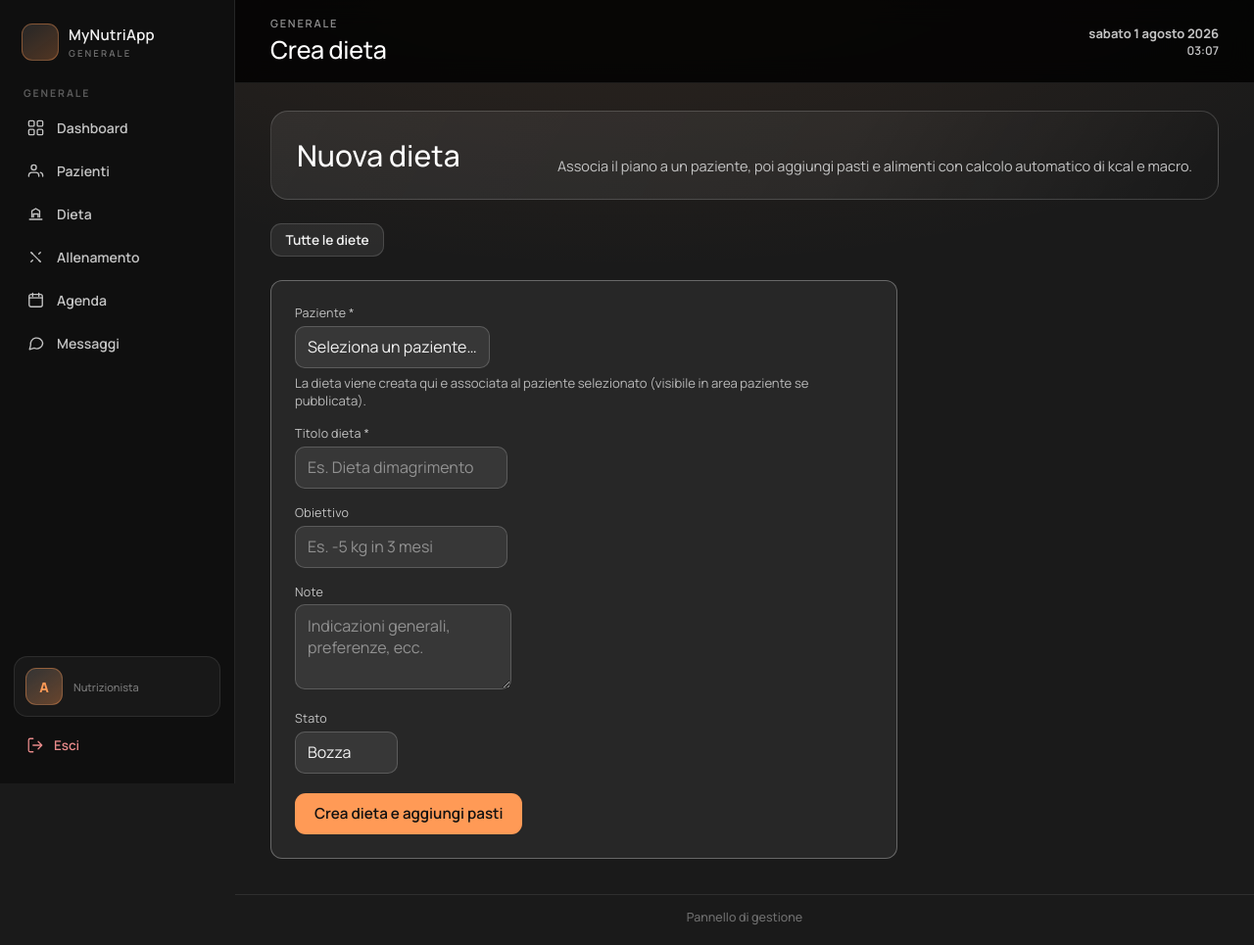
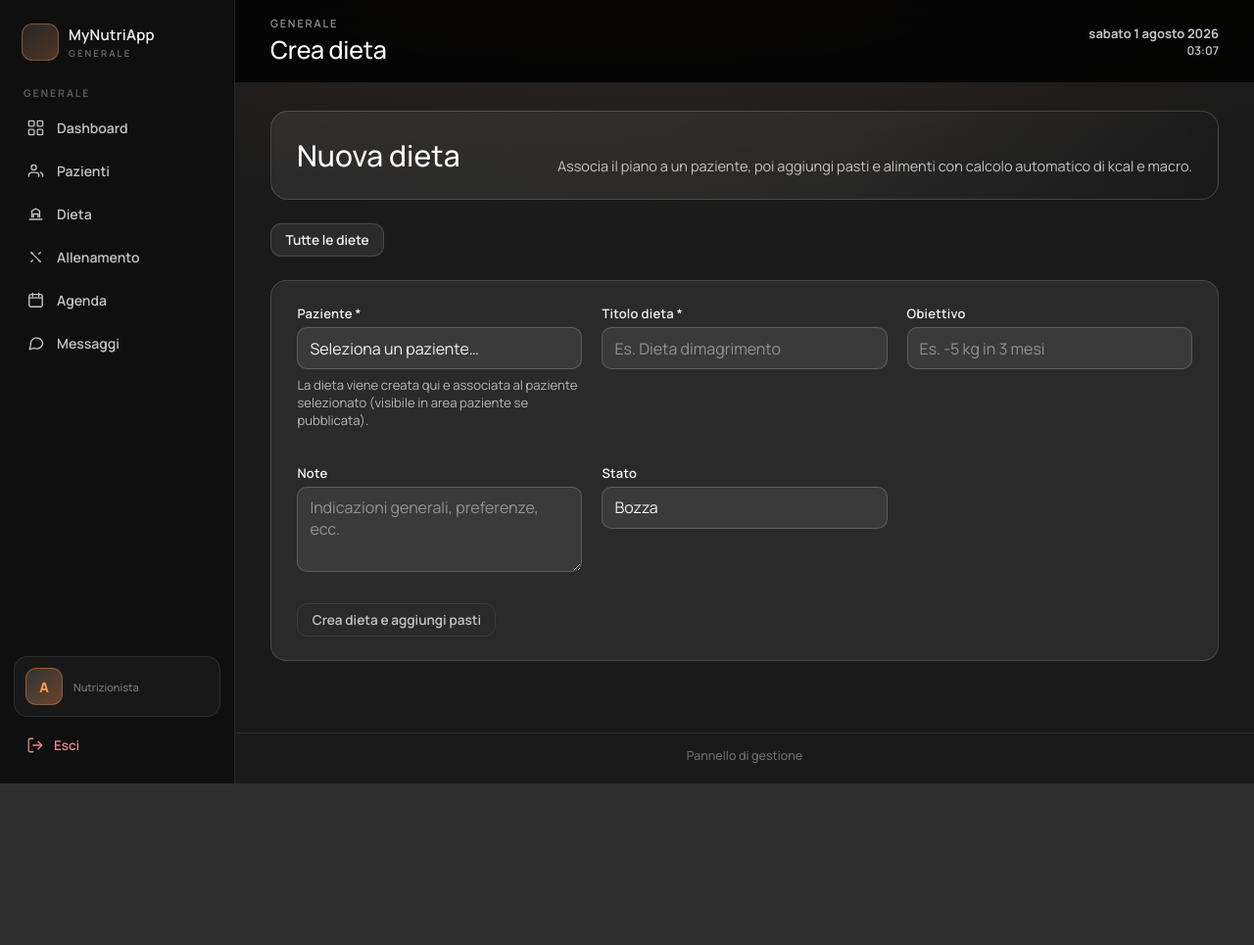
Before and after one commit to robertolibanora/mynutriapp, a Python web app: template templates/admin/diet_plan_new.html in a window 1280 px wide. Shown: the whole page at 98% size. After the commit the page ends 800 px from the top, so only its background shows below. Run offline with Jinja, Linux system fonts and the light colour scheme; the template is opened without the code that fills it, so the values that code supplies are empty.

Commit message:
update 2026-08-01 03:07

```diff
--- a/static/css/admin-theme.css
+++ b/static/css/admin-theme.css
@@ -1022,8 +1022,8 @@
 
 .admin-app .form-grid {
   display: grid;
-  grid-template-columns: repeat(auto-fit, minmax(300px, 1fr));
-  gap: 1.5rem;
+  grid-template-columns: repeat(auto-fit, minmax(240px, 1fr));
+  gap: 1.25rem;
 }
 
 .admin-app .form-group label {
@@ -1037,17 +1037,67 @@
   display: flex;
   gap: 0.5rem;
   margin-top: 1rem;
-  justify-content: center;
+  justify-content: flex-start;
   flex-wrap: wrap;
 }
 
 .admin-app .form-container {
-  max-width: 800px;
-  margin: 1rem auto;
-  padding: 2rem;
+  width: 100%;
+  max-width: none;
+  margin: 0 0 1.25rem;
+  padding: 1.5rem 1.65rem;
   background: var(--adm-surface);
   border: 1px solid var(--adm-border);
   border-radius: 16px;
+  box-sizing: border-box;
+}
+
+.admin-app .data-grid {
+  display: grid;
+  grid-template-columns: repeat(auto-fit, minmax(220px, 1fr));
+  gap: 0.85rem;
+}
+
+.admin-app .data-card {
+  background: rgba(255, 255, 255, 0.05);
+  border: 1px solid rgba(255, 255, 255, 0.1);
+  border-radius: 12px;
+  padding: 1rem 1.1rem;
+  display: flex;
+  align-items: center;
+  gap: 0.85rem;
+}
+
+.admin-app .data-icon {
+  color: #c8c8c8;
+  flex-shrink: 0;
+}
+
+.admin-app .data-label {
+  color: #a8a8a8;
+  font-size: 0.78rem;
+  margin-bottom: 0.2rem;
+}
+
+.admin-app .data-value {
+  color: #f0f0f0;
+  font-size: 1rem;
+  font-weight: 600;
+}
+
+.admin-app .check-section {
+  background: rgba(255, 255, 255, 0.05);
+  border: 1px solid rgba(255, 255, 255, 0.1);
+  border-radius: 16px;
+  padding: 1.25rem 1.35rem;
+  margin-bottom: 1rem;
+}
+
+.admin-app .check-section .section-title {
+  color: #e8e8e8;
+  font-size: 1.05rem;
+  font-weight: 650;
+  margin: 0 0 1rem;
 }
 
 .admin-app .input-text,
--- a/templates/admin/allenamento_nuovo.html
+++ b/templates/admin/allenamento_nuovo.html
@@ -13,7 +13,7 @@
   <a href="{{ url_for('allenamenti.lista_allenamenti') }}" class="btn btn-secondary btn-small">{{ icon('list', 14) }} Tutti gli allenamenti</a>
 </div>
 
-<form method="POST" enctype="multipart/form-data" class="form-container" style="max-width:640px;">
+<form method="POST" enctype="multipart/form-data" class="form-container">
   <input type="hidden" name="csrf_token" value="{{ csrf_token() }}"/>
 
   <div class="form-section" style="margin-bottom: 2rem;">
--- a/templates/admin/dettaglio_check.html
+++ b/templates/admin/dettaglio_check.html
@@ -26,12 +26,12 @@
 
 <!-- NAVIGATION -->
 <div class="navigation" style="margin-bottom: 2rem;">
-  <a href="{{ url_for('progressi.progressi_paziente_admin', patient_id=paziente.id) }}" class="btn btn-secondary">
+  <a href="{{ url_for('progressi.progressi_paziente_admin', patient_id=paziente.id) }}" class="btn btn-ghost btn-small">
     {{ icon('arrow-left', 14) }} Torna ai Progressi
   </a>
   {% if progresso.tipo_check == 'nutrizionista' %}
-  <a href="{{ url_for('progressi.check_nutrizionista_completo', patient_id=paziente.id) }}" class="btn btn-primary" style="margin-left: 0.5rem;">
-    {{ icon('edit', 16) }} Modifica Check
+  <a href="{{ url_for('progressi.check_nutrizionista_completo', patient_id=paziente.id) }}" class="btn btn-ghost btn-small" style="margin-left: 0.35rem;">
+    {{ icon('edit', 14) }} Modifica Check
   </a>
   {% endif %}
 </div>
--- a/templates/admin/diet_plan_new.html
+++ b/templates/admin/diet_plan_new.html
@@ -11,11 +11,12 @@
   <a href="{{ url_for('diete_plans.lista_diet_plans') }}" class="btn btn-secondary btn-small">{{ icon('list', 14) }} Tutte le diete</a>
 </div>
 
-<div class="management-card" style="max-width:640px;background:rgba(255, 255, 255, 0.06);border:1px solid rgba(255, 255, 255, 0.3);border-radius:12px;padding:1.5rem;">
+<div class="form-container">
   <form id="plan-create-form"
         data-create-url="{{ url_for('admin_diets.create_diet_plan') }}"
         data-detail-base="/admin/diet-plans/">
-    <div style="margin-bottom:1rem;">
+    <div class="form-grid">
+    <div class="form-group">
       <label class="diet-form-label" for="patient_id">Paziente *</label>
       <select id="patient_id" name="patient_id" class="input-text input-select" required>
         <option value="">Seleziona un paziente…</option>
@@ -27,31 +28,34 @@
       </select>
       <p style="color:#b8b8b8;font-size:.82rem;margin:.4rem 0 0 0;">La dieta viene creata qui e associata al paziente selezionato (visibile in area paziente se pubblicata).</p>
     </div>
-    <div style="margin-bottom:1rem;">
+    <div class="form-group">
       <label class="diet-form-label">Titolo dieta *</label>
       <input type="text" class="input-text" name="title" required placeholder="Es. Dieta dimagrimento">
     </div>
-    <div style="margin-bottom:1rem;">
+    <div class="form-group">
       <label class="diet-form-label">Obiettivo</label>
       <input type="text" class="input-text" name="goal" placeholder="Es. -5 kg in 3 mesi">
     </div>
-    <div style="margin-bottom:1rem;">
+    <div class="form-group">
       <label class="diet-form-label">Note</label>
       <textarea class="input-text" name="notes" rows="3" placeholder="Indicazioni generali, preferenze, ecc."></textarea>
     </div>
-    <div style="margin-bottom:1.25rem;">
+    <div class="form-group">
       <label class="diet-form-label">Stato</label>
       <select class="input-text" name="status">
         <option value="draft">Bozza</option>
         <option value="published">Pubblicata</option>
       </select>
     </div>
+    </div>
 
     <div id="plan-msg" class="diet-msg" style="display:none;margin-bottom:1rem;"></div>
 
-    <button type="submit" class="btn btn-primary" style="display:inline-flex;align-items:center;gap:.5rem;">
-      {{ icon('plus', 16) }} Crea dieta e aggiungi pasti
-    </button>
+    <div class="form-actions">
+      <button type="submit" class="btn btn-ghost btn-small" style="display:inline-flex;align-items:center;gap:.5rem;">
+        {{ icon('plus', 14) }} Crea dieta e aggiungi pasti
+      </button>
+    </div>
   </form>
 </div>
 
```
